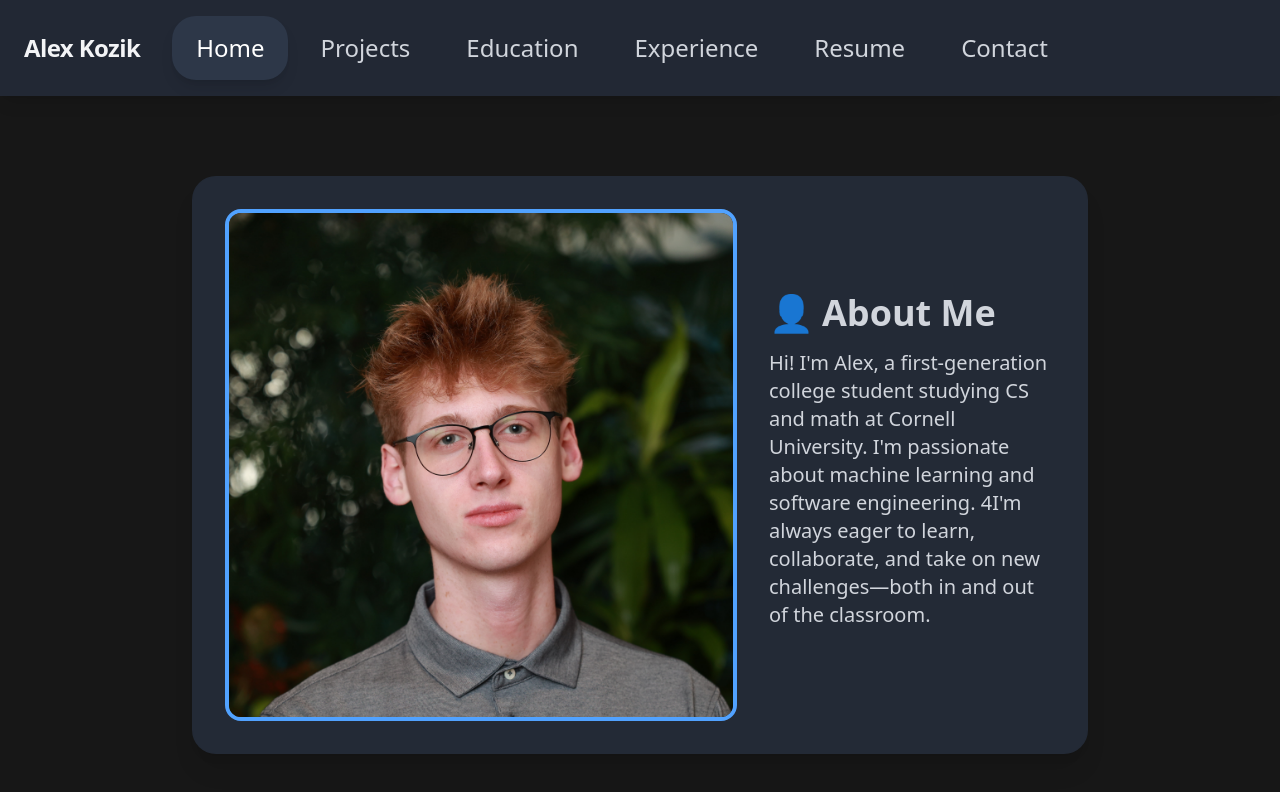
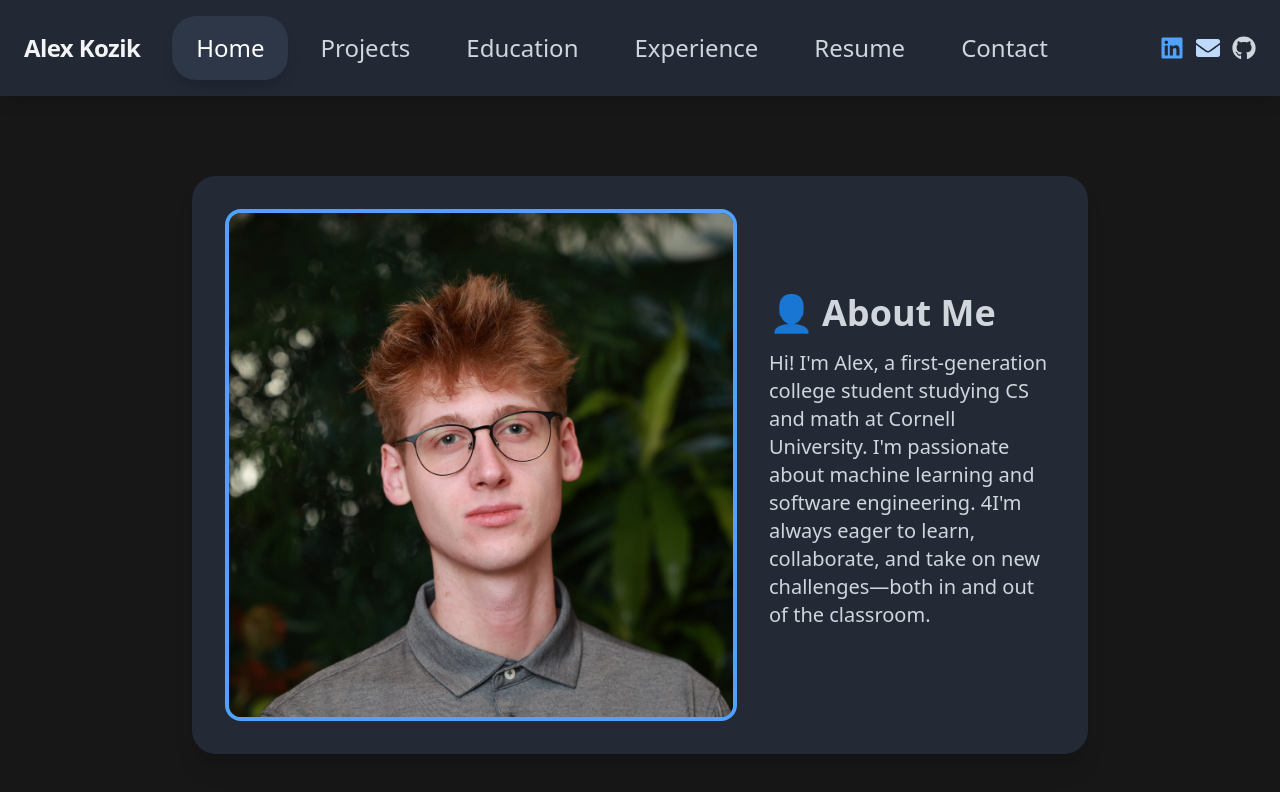
Before and after one commit to LambdaAK/Alex-Kozik-Portfolio, a React (Vite) app: page / in a window 1280 px wide. Shown: the top 792 px of the page. Built offline with nearby package versions, Linux system fonts and the light colour scheme.

Commit message:
Added contact buttons and another project.

```diff
--- a/package.json
+++ b/package.json
@@ -13,6 +13,7 @@
     "@tailwindcss/vite": "^4.1.11",
     "react": "^19.1.0",
     "react-dom": "^19.1.0",
+    "react-icons": "^5.5.0",
     "react-router-dom": "^7.6.3"
   },
   "devDependencies": {
--- a/src/App.tsx
+++ b/src/App.tsx
@@ -2,6 +2,7 @@ import './App.css'
 import Navbar from './Navbar';
 import { BrowserRouter as Router, Routes, Route } from 'react-router-dom';
 import React, { useState } from 'react';
+import { FaLinkedin, FaEnvelope, FaGithub } from 'react-icons/fa';
 
 // About Me Card Component
 const AboutMeCard = () => (
--- a/src/Navbar.tsx
+++ b/src/Navbar.tsx
@@ -1,5 +1,6 @@
 import React, { useState, useRef, useEffect } from 'react';
 import { Link, useLocation } from 'react-router-dom';
+import { FaLinkedin, FaEnvelope, FaGithub } from 'react-icons/fa';
 
 const navLinks = [
   { name: 'Home', href: '/' },
@@ -59,6 +60,18 @@ const Navbar: React.FC = () => {
             );
           })}
         </div>
+        {/* Social icons on desktop */}
+        <div className="hidden md:flex gap-3 items-center ml-6">
+          <a href="https://linkedin.com/in/alex-kozik" target="_blank" rel="noopener noreferrer" aria-label="LinkedIn">
+            <FaLinkedin className="text-blue-400 hover:text-blue-500" size={24} />
+          </a>
+          <a href="mailto:alex.kozik@yahoo.com" aria-label="Email">
+            <FaEnvelope className="text-blue-200 hover:text-blue-300" size={24} />
+          </a>
+          <a href="https://github.com/LambdaAK" target="_blank" rel="noopener noreferrer" aria-label="GitHub">
+            <FaGithub className="text-gray-300 hover:text-white" size={24} />
+          </a>
+        </div>
         {/* Hamburger for mobile */}
         <button
           className="md:hidden p-3 rounded-lg hover:bg-[#2d3748]/70 transition ml-2"
@@ -96,6 +109,18 @@ const Navbar: React.FC = () => {
                 </Link>
               );
             })}
+            {/* Social icons on mobile */}
+            <div className="flex gap-4 items-center justify-start mt-6 ml-1">
+              <a href="https://linkedin.com/in/alex-kozik" target="_blank" rel="noopener noreferrer" aria-label="LinkedIn">
+                <FaLinkedin className="text-blue-400 hover:text-blue-500" size={28} />
+              </a>
+              <a href="mailto:alex.kozik@yahoo.com" aria-label="Email">
+                <FaEnvelope className="text-blue-200 hover:text-blue-300" size={28} />
+              </a>
+              <a href="https://github.com/LambdaAK" target="_blank" rel="noopener noreferrer" aria-label="GitHub">
+                <FaGithub className="text-gray-300 hover:text-white" size={28} />
+              </a>
+            </div>
           </div>
         </div>
       )}
```
Also changed, not shown: 1 other file (tests, documents, lock files or other folders).
